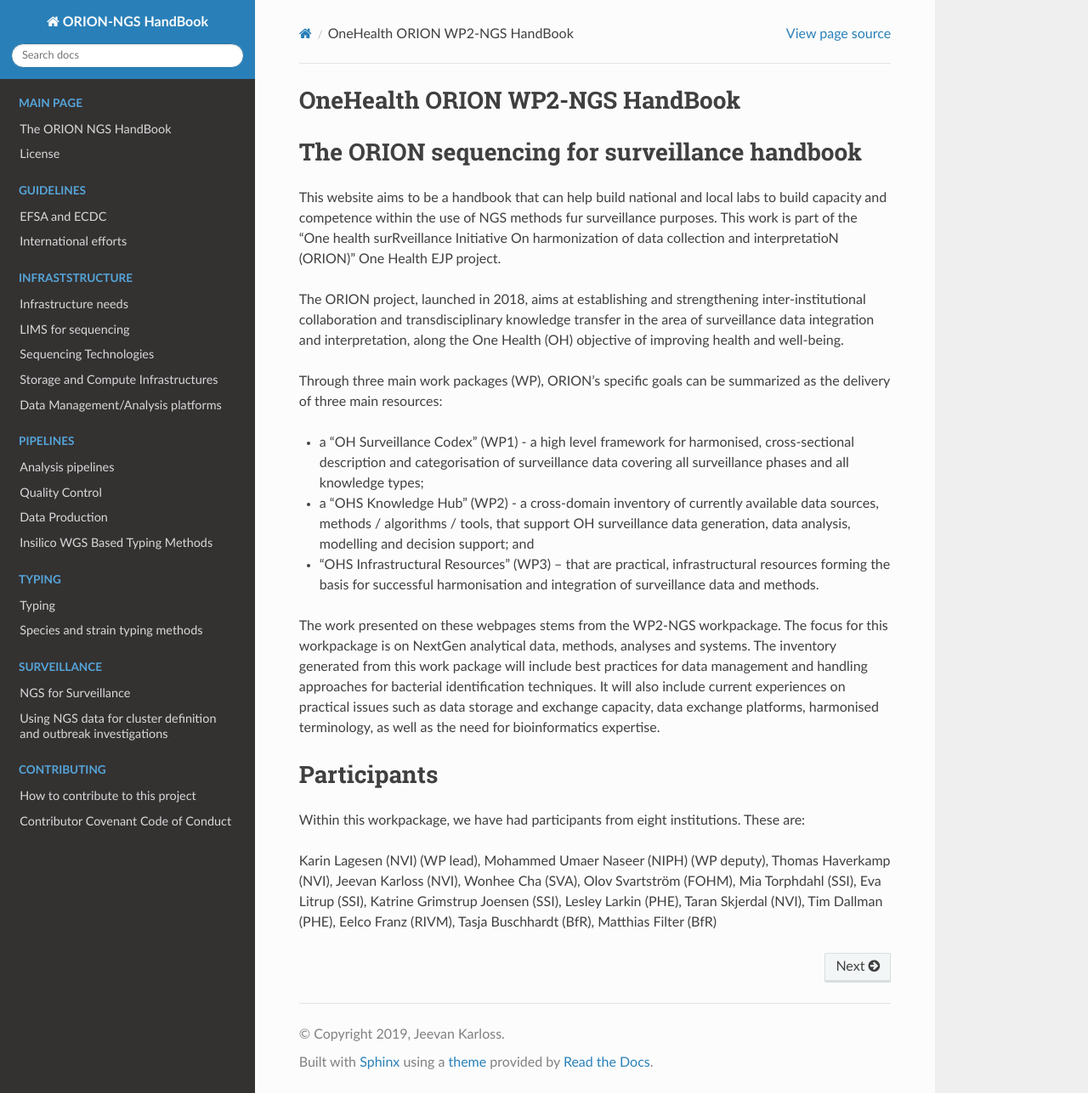
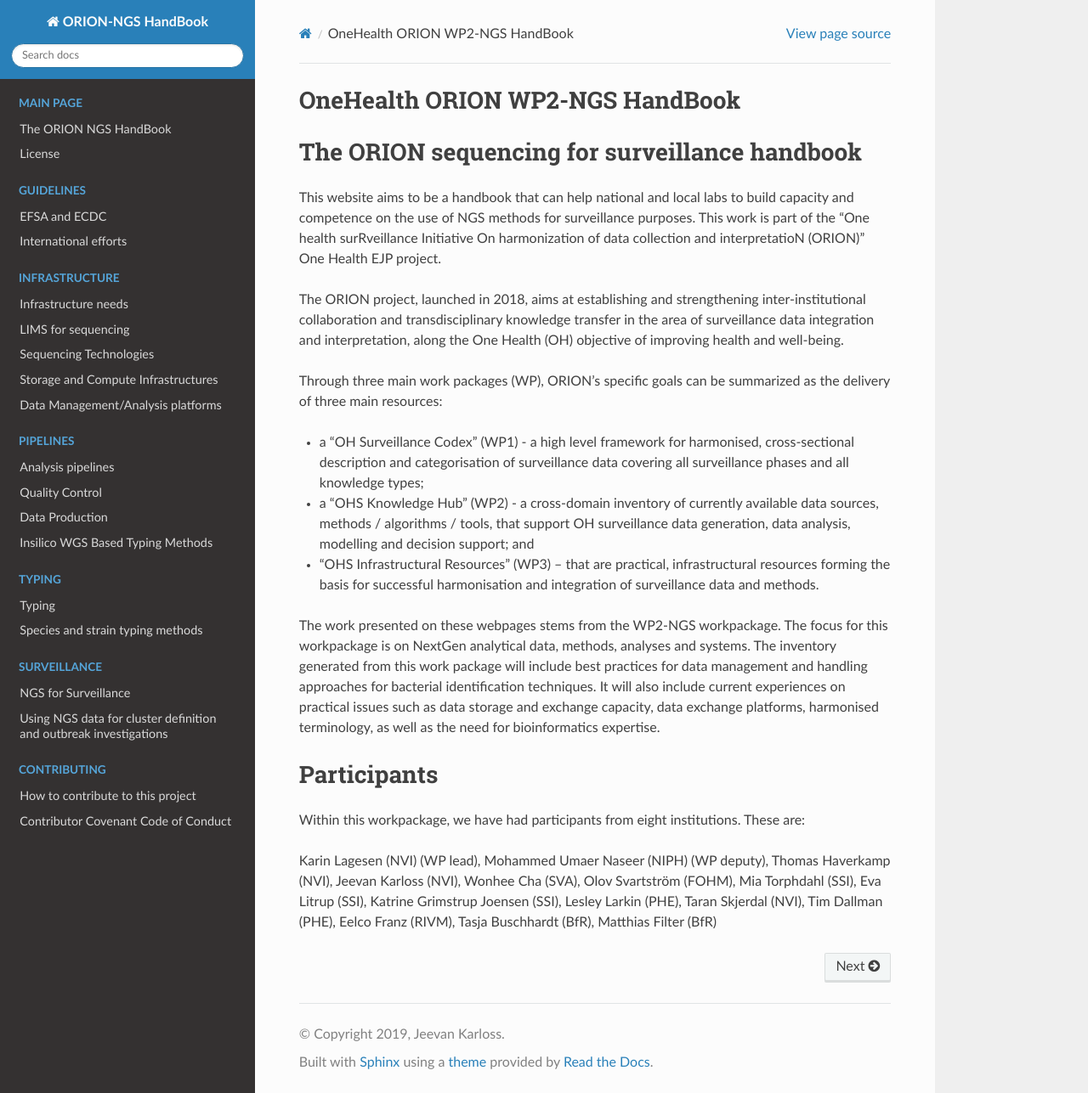
Before and after one commit to NorwegianVeterinaryInstitute/ORION_HandBook, a Sphinx documentation site: the page built from docs/source/index.rst, in a window 1280 px wide and 1287 px high. Shown: the whole window at 85% size. Built offline with Sphinx 7.4.7 and the Read the Docs theme 2.0.0, drawn with Linux system fonts in a browser that asks for light colours; pages that are not in the unit, such as notebooks, are missing from menus.

Commit message:
Correcting spelling mistake in Toc

```diff
--- a/docs/source/index.rst
+++ b/docs/source/index.rst
@@ -20,7 +20,7 @@
 .. toctree::
    :maxdepth: 2
    :hidden:
-   :caption: Infraststructure
+   :caption: Infrastructure
 
    Infrastructure/infrastructure.rst
    Infrastructure/lims.rst
@@ -68,8 +68,8 @@
 
 The ORION sequencing for surveillance handbook
 ==================================================================================================
-This website aims to be a handbook that can help build national and local labs
-to build capacity and competence within the use of NGS methods fur surveillance
+This website aims to be a handbook that can help national and local labs
+to build capacity and competence on the use of NGS methods for surveillance
 purposes. This work is part of the "One health surRveillance Initiative On
 harmonization of data collection and interpretatioN (ORION)" One Health EJP
 project.
```
